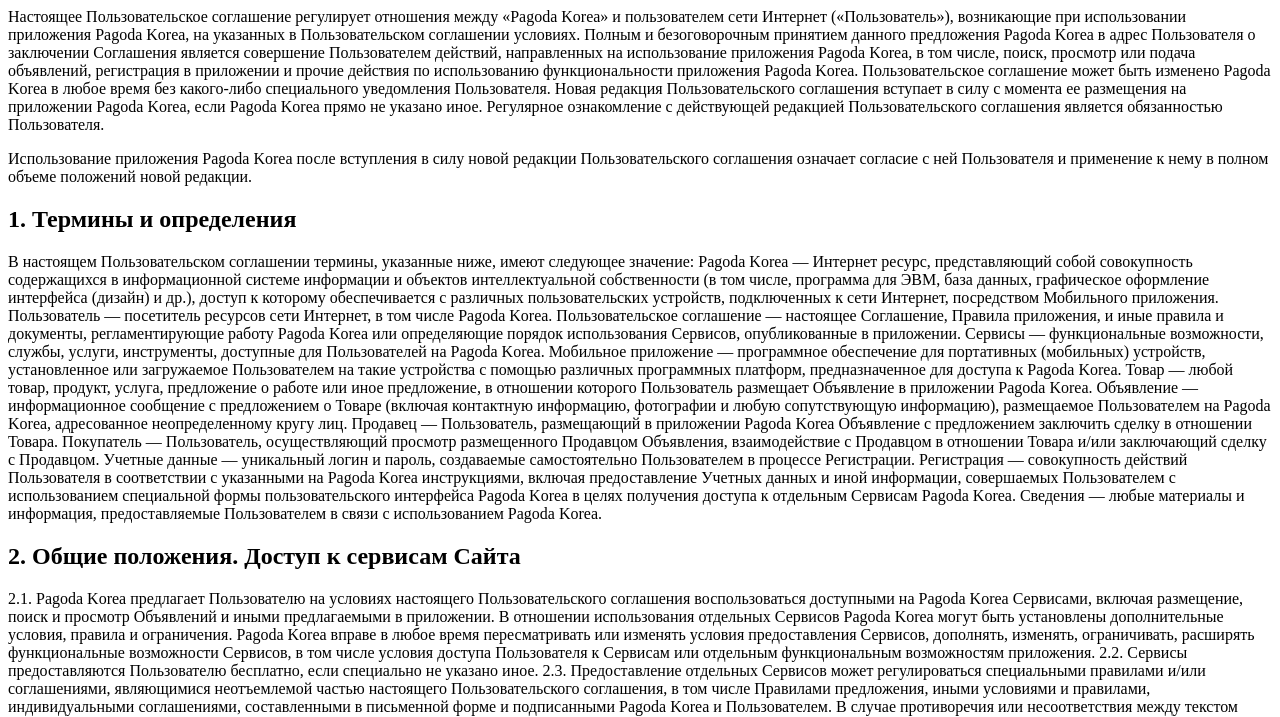
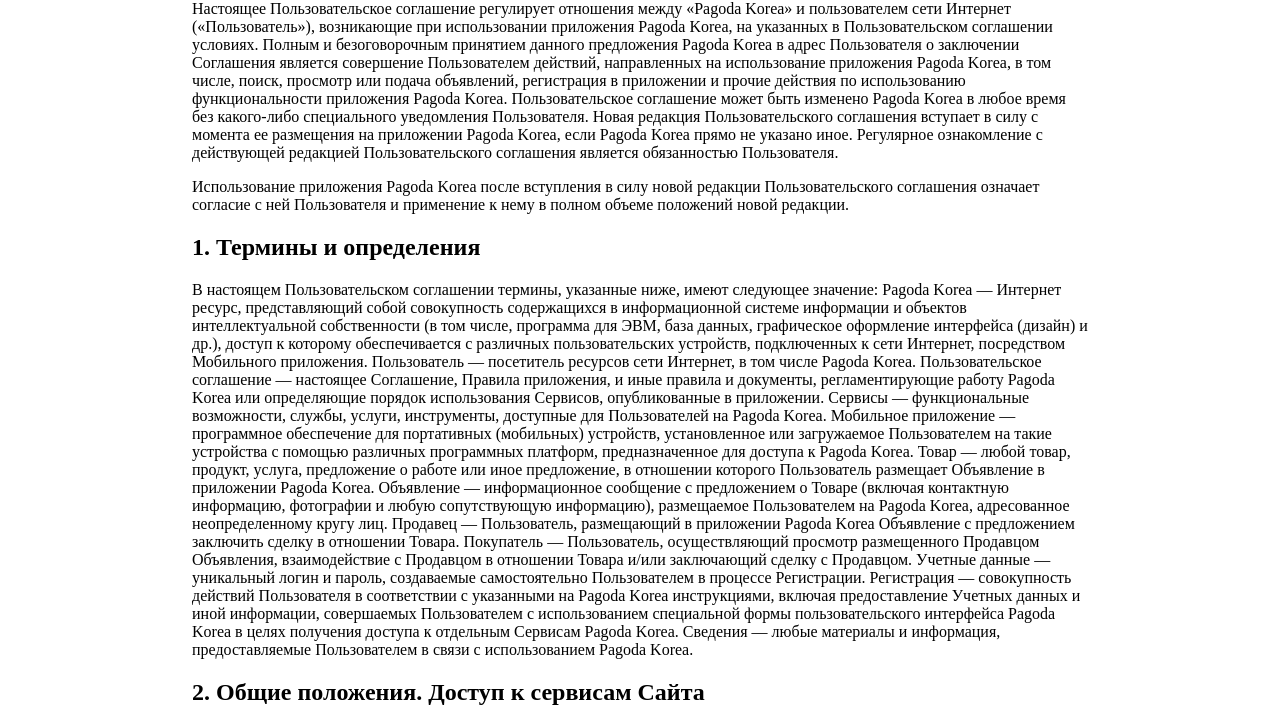
Before and after one commit to pagodakorea/privacypolicy, a plain HTML site: page index.html in a window 1280 px wide. Shown: the part 58-775 px from the top of the page. Drawn offline with Linux system fonts and the light colour scheme.

Commit message:
added style

```diff
--- a/index.html
+++ b/index.html
@@ -1,3 +1,9 @@
+<style>
+  body {
+  margin: 0 15%;
+  }
+</style>
+
 <h1> Пользовательское соглашение Pagoda Korea </h1>
 <p>Настоящее Пользовательское соглашение регулирует отношения между «Pagoda Korea» и пользователем сети Интернет («Пользователь»), возникающие при использовании приложения Pagoda Korea, на указанных в Пользовательском соглашении условиях.
 Полным и безоговорочным принятием данного предложения Pagoda Korea в адрес Пользователя о заключении Соглашения является совершение Пользователем действий, направленных на использование приложения Pagoda Korea, в том числе, поиск, просмотр или подача объявлений, регистрация в приложении и прочие действия по использованию функциональности приложения Pagoda Korea. Пользовательское соглашение может быть изменено Pagoda Korea в любое время без какого-либо специального уведомления Пользователя. Новая редакция Пользовательского соглашения вступает в силу с момента ее размещения на приложении Pagoda Korea, если Pagoda Korea прямо не указано иное. Регулярное ознакомление с действующей редакцией Пользовательского соглашения является обязанностью Пользователя.
```
